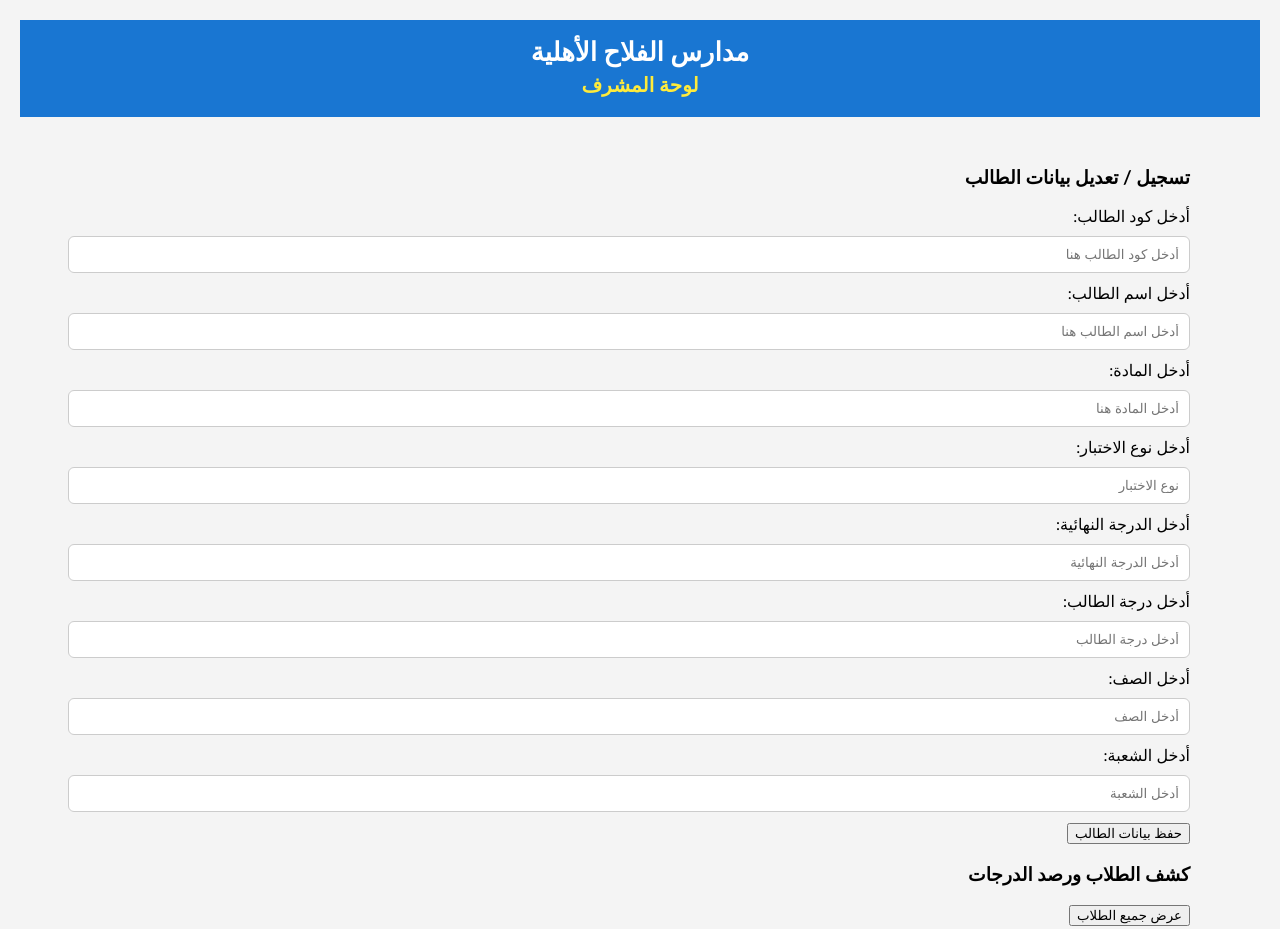
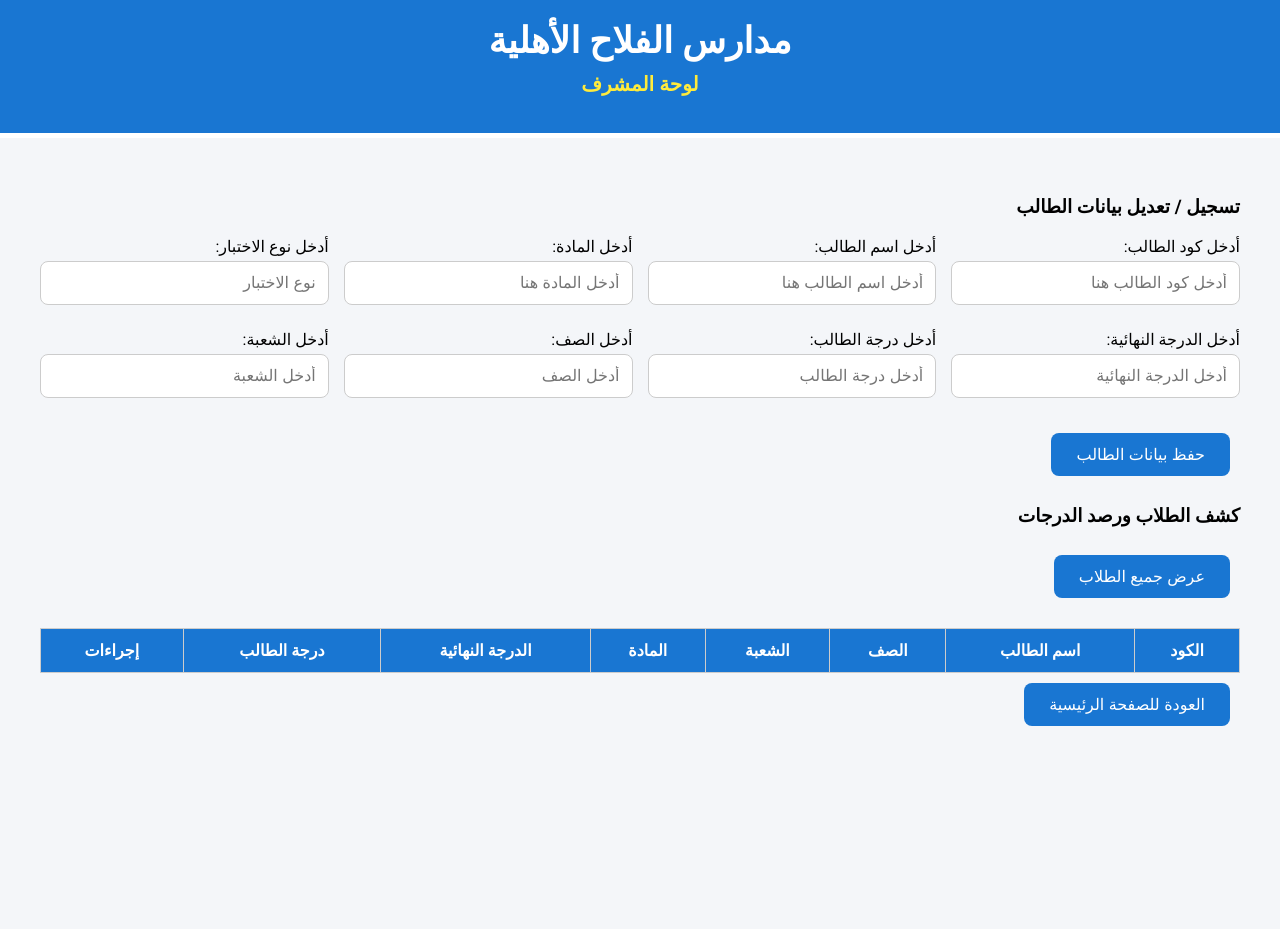
Before and after one commit to muhammadamer1618-dev/All-Subjects, a plain HTML site: page admin.html in a window 1280 px wide. Shown: the top 929 px of the page. After the commit the page ends 800 px from the top, so only its background shows below. Drawn offline with Linux system fonts and the light colour scheme.

Commit message:
Update admin.html

```diff
--- a/admin.html
+++ b/admin.html
@@ -2,55 +2,72 @@
 <html lang="ar" dir="rtl">
 <head>
     <meta charset="UTF-8">
-    <title>صفحة المشرف - مدارس الفلاح الأهلية</title>
+    <title>لوحة المشرف - مدارس الفلاح الأهلية</title>
     <script src="https://www.gstatic.com/firebasejs/10.14.1/firebase-app-compat.js"></script>
     <script src="https://www.gstatic.com/firebasejs/10.14.1/firebase-firestore-compat.js"></script>
 
+    <link href="https://fonts.googleapis.com/css2?family=Roboto:wght@400;700&display=swap" rel="stylesheet">
+
     <style>
         body {
-            font-family: Calibri;
-            background: #f4f4f4;
+            font-family: 'Roboto', sans-serif;
+            background-color: #f4f6f9;
             margin: 0;
-            padding: 20px;
+            padding: 0;
         }
         .header {
-            background: #1976d2;
+            background-color: #1976d2;
             color: #fff;
-            padding: 15px;
+            padding: 20px;
             text-align: center;
+            border-bottom: 5px solid #fff;
         }
         .header h1 {
+            font-size: 36px;
             margin: 0;
-            font-size: 26px;
         }
         .header h2 {
-            margin: 5px 0;
             font-size: 20px;
+            margin-top: 10px;
             color: #ffeb3b;
         }
         .container {
-            max-width: 1100px;
+            max-width: 1200px;
             margin: 20px auto;
-            padding: 10px;
+            padding: 20px;
         }
         .btn {
-            padding: 10px 20px;
+            padding: 12px 25px;
             font-size: 16px;
             margin: 10px;
             background-color: #1976d2;
             color: white;
             border: none;
+            border-radius: 8px;
             cursor: pointer;
+            transition: all 0.3s ease;
         }
         .btn:hover {
             background-color: #1565c0;
+            transform: scale(1.05);
         }
-        input {
+        .btn-secondary {
+            background-color: #757575;
+        }
+        .input-container {
+            display: flex;
+            flex-wrap: wrap;
+            gap: 15px;
+            margin-bottom: 20px;
+        }
+        input, select {
             width: 100%;
-            padding: 10px;
-            margin: 10px 0;
+            padding: 12px;
+            margin: 5px 0;
+            border-radius: 8px;
             border: 1px solid #ccc;
-            border-radius: 6px;
+            box-sizing: border-box;
+            font-size: 16px;
         }
         table {
             width: 100%;
@@ -59,8 +76,30 @@
         }
         th, td {
             border: 1px solid #ccc;
-            padding: 8px;
+            padding: 12px;
             text-align: center;
+        }
+        th {
+            background-color: #1976d2;
+            color: white;
+        }
+        .student-row {
+            background-color: #f9f9f9;
+            transition: background-color 0.3s ease;
+        }
+        .student-row:hover {
+            background-color: #f1f1f1;
+        }
+        .actions-btn {
+            background-color: #388e3c;
+            color: white;
+            padding: 8px 12px;
+            border: none;
+            cursor: pointer;
+            border-radius: 6px;
+        }
+        .actions-btn:hover {
+            background-color: #2c6c32;
         }
     </style>
 </head>
@@ -74,35 +113,48 @@
 <div class="container">
     <h3>تسجيل / تعديل بيانات الطالب</h3>
 
+    <div class="input-container">
+        <div style="flex: 1;">
             <label>أدخل كود الطالب:</label>
             <input id="studentCode" type="text" placeholder="أدخل كود الطالب هنا">
-
+        </div>
+        <div style="flex: 1;">
             <label>أدخل اسم الطالب:</label>
             <input id="studentName" type="text" placeholder="أدخل اسم الطالب هنا">
-
+        </div>
+        <div style="flex: 1;">
             <label>أدخل المادة:</label>
             <input id="subjectInput" type="text" placeholder="أدخل المادة هنا">
-
+        </div>
+        <div style="flex: 1;">
             <label>أدخل نوع الاختبار:</label>
             <input id="examTypeInput" type="text" placeholder="نوع الاختبار">
+        </div>
+    </div>
 
+    <div class="input-container">
+        <div style="flex: 1;">
             <label>أدخل الدرجة النهائية:</label>
             <input id="fullMarkInput" type="number" placeholder="أدخل الدرجة النهائية">
-
+        </div>
+        <div style="flex: 1;">
             <label>أدخل درجة الطالب:</label>
             <input id="studentMarkInput" type="number" placeholder="أدخل درجة الطالب">
-
+        </div>
+        <div style="flex: 1;">
             <label>أدخل الصف:</label>
             <input id="studentGrade" type="text" placeholder="أدخل الصف">
-
+        </div>
+        <div style="flex: 1;">
             <label>أدخل الشعبة:</label>
             <input id="studentSection" type="text" placeholder="أدخل الشعبة">
+        </div>
+    </div>
 
-    <button onclick="saveStudentData()">حفظ بيانات الطالب</button>
+    <button onclick="saveStudentData()" class="btn">حفظ بيانات الطالب</button>
 
     <h3>كشف الطلاب ورصد الدرجات</h3>
-
-    <button onclick="loadStudents()">عرض جميع الطلاب</button>
+    <button onclick="loadStudents()" class="btn">عرض جميع الطلاب</button>
 
     <table id="studentsTable">
         <thead>
@@ -126,6 +178,7 @@
 </div>
 
 <script>
+    // Firebase configuration
     var firebaseConfig = {
         apiKey: "AIzaSyCX-KNQTu0Y1tnTGWd1sKtXLDUmR7Tehek",
         authDomain: "english-results.firebaseapp.com",
@@ -155,25 +208,6 @@
 
         var studentRef = db.collection("students").doc(studentCode);
 
-        // التحقق من وجود الطالب في Firebase
-        studentRef.get().then(function(doc) {
-            if (doc.exists) {
-                studentRef.update({
-                    name: studentName,
-                    subject: subjectInput,
-                    examType: examTypeInput,
-                    fullMark: Number(fullMarkInput),
-                    mark: Number(studentMarkInput),
-                    grade: studentGrade,
-                    section: studentSection
-                }).then(function() {
-                    alert("تم حفظ البيانات بنجاح");
-                    loadStudents(); // إعادة تحميل الطلاب بعد الحفظ
-                }).catch(function(error) {
-                    alert("حدث خطأ أثناء حفظ البيانات");
-                    console.error(error);
-                });
-            } else {
         studentRef.set({
             name: studentName,
             subject: subjectInput,
@@ -188,11 +222,6 @@
         }).catch(function(error) {
             alert("حدث خطأ أثناء إضافة البيانات");
             console.error(error);
-                });
-            }
-        }).catch(function(error) {
-            console.error("خطأ في جلب بيانات الطالب: ", error);
-            alert("حدث خطأ أثناء جلب بيانات الطالب");
         });
     }
 
@@ -214,8 +243,8 @@
                     <td>${student.fullMark}</td>
                     <td>${student.mark}</td>
                     <td>
-                        <button onclick="editStudent('${doc.id}')">تعديل</button>
-                        <button onclick="deleteStudent('${doc.id}')">حذف</button>
+                        <button class="actions-btn" onclick="editStudent('${doc.id}')">تعديل</button>
+                        <button class="actions-btn" onclick="deleteStudent('${doc.id}')">حذف</button>
                     </td>
                 `;
                 tbody.appendChild(row);
```
Lines whose indentation alone changed are shown as unchanged.
